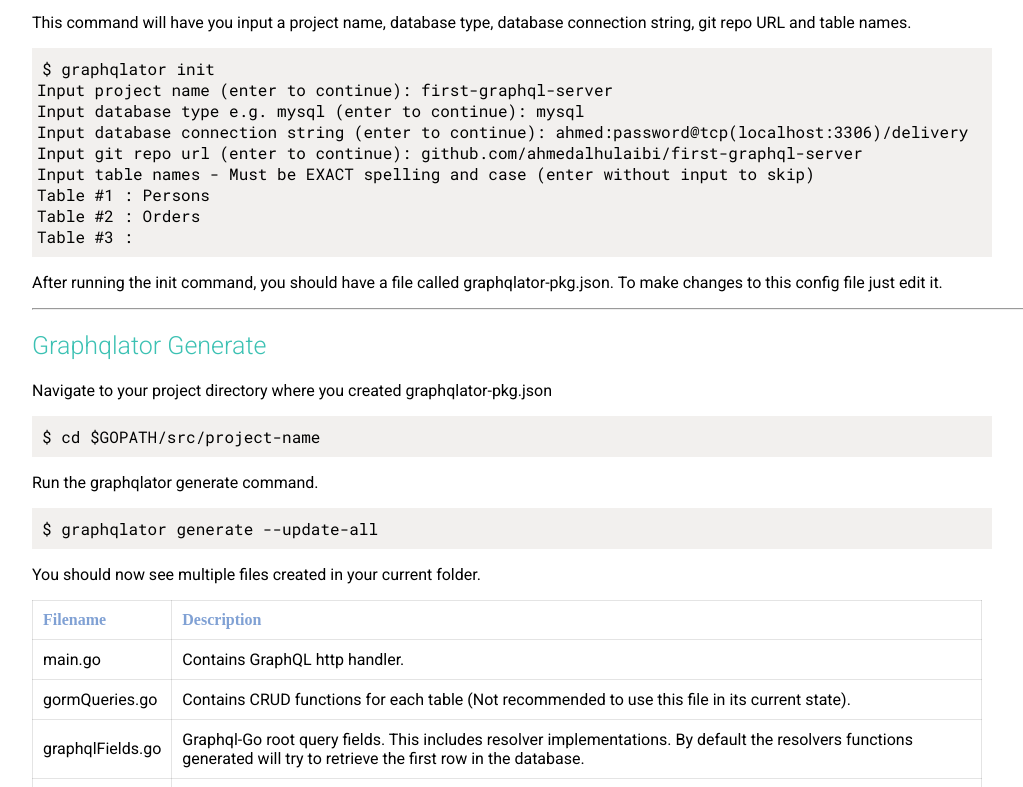
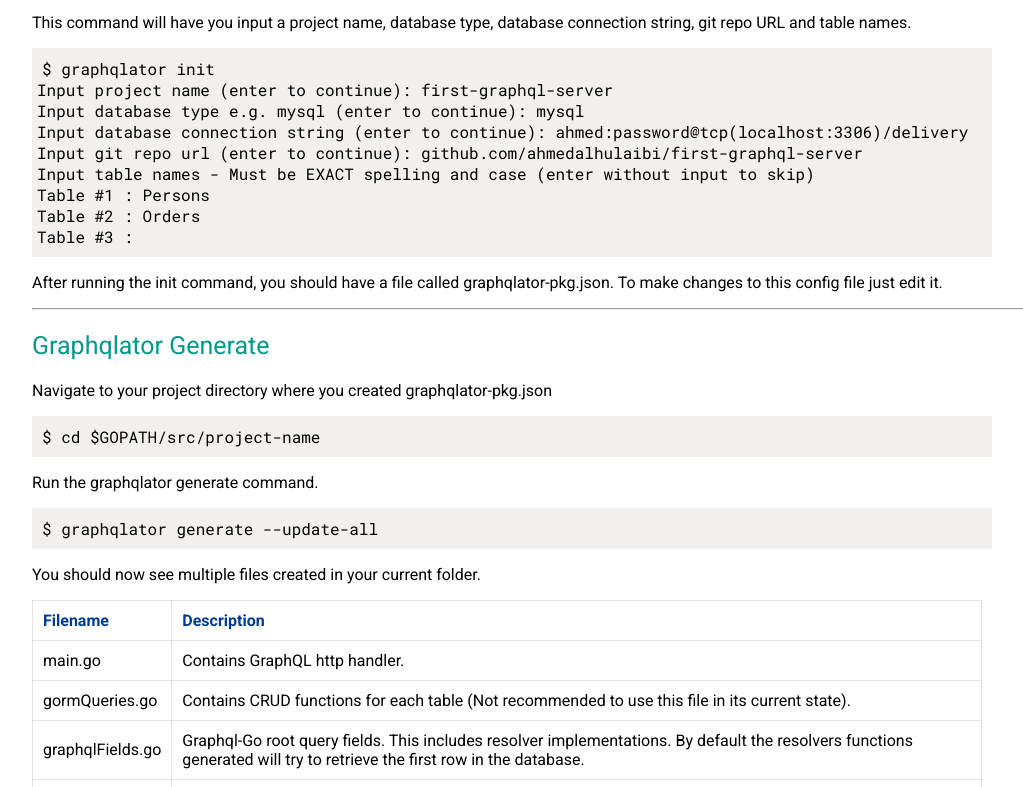
Before and after one commit to ahmedalhulaibi/graphqlator-website, a plain HTML site: page index.html in a window 1280 px wide. Shown: the part 2013-2800 px from the top of the page, without its empty margins (108-1131 px from the left). Drawn offline with Linux system fonts and the light colour scheme.

Commit message:
chore: Increase contrast for heading text elements

```diff
--- a/index.html
+++ b/index.html
@@ -166,8 +166,8 @@
                 <table>
                     <tbody>
                             <tr>
-                                <th class="heading-text -xsmall">Filename</th>
-                                <th class="heading-text -xsmall">Description</th>
+                                <th class="heading-text">Filename</th>
+                                <th class="heading-text">Description</th>
                             </tr>
                             <tr>
                                 <td class="para-text">main.go</th>
--- a/scss/_colors.scss
+++ b/scss/_colors.scss
@@ -2,7 +2,7 @@
 $page-backgroundColor: #fff;
 $heading-xlarge: rgb(41, 120, 187);
 $heading-large: rgba(36, 123, 160, 1);
-$heading-medium: rgb(60, 193, 179);
-$heading-small: rgba(80, 193, 179, 1);
+$heading-medium: rgb(0, 153, 138);
+$heading-small: rgb(0, 107, 102);
 $paraColor: #000;
 $borderColor: rgba(0, 0, 0, 0.104);
--- a/scss/heading-text.scss
+++ b/scss/heading-text.scss
@@ -1,7 +1,8 @@
 @import 'colors';
 
 .heading-text {
-    color: #80a1d4;
+    color: #003b94;
+    font-family: 'Roboto', sans-serif;
     &.-xlarge {
         text-align: left;
         font-size: 40px;
@@ -20,14 +21,14 @@
     &.-medium {
         text-align: left;
         font-size: 25px;
-        font-weight: 300;
+        font-weight: 400;
         font-family: 'Roboto', sans-serif;
         color: $heading-medium;
     }
     &.-small {
         text-align: left;
         font-size: 20px;
-        font-weight: 300;
+        font-weight: 400;
         font-family: 'Roboto', sans-serif;
         color: $heading-small;
     }
```
Also changed, not shown: css/heading-text.css, 1 other file.
